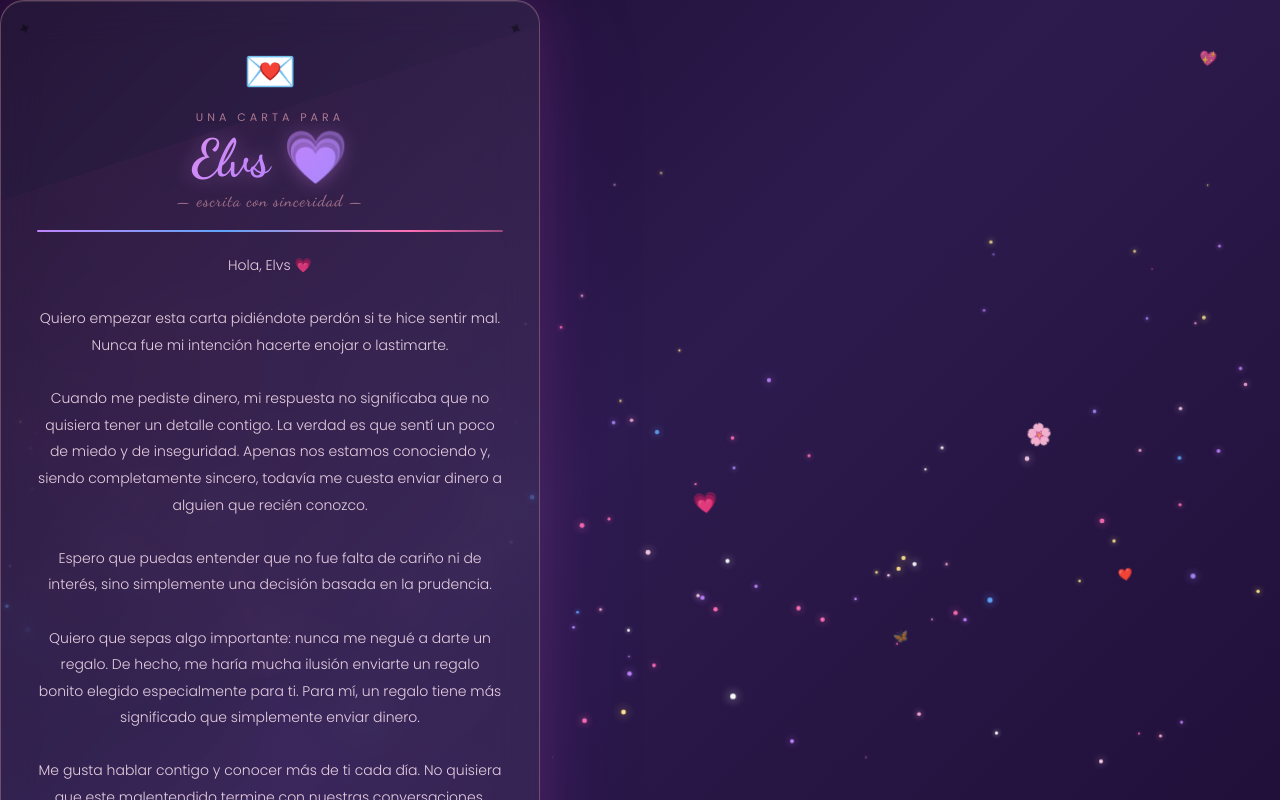
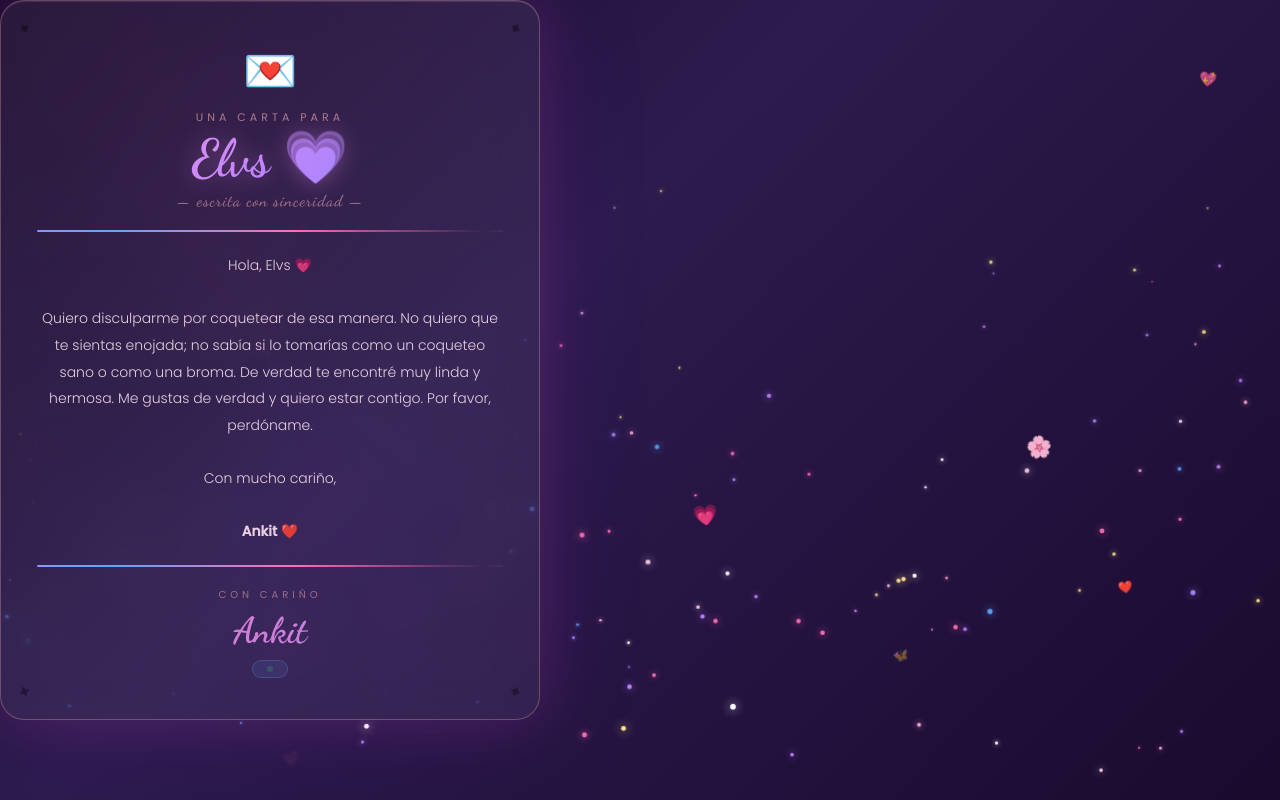
Before and after one commit to Ankitmod4/Card, a React (Vite) app: page / in a window 1280 px wide. Shown: the top 800 px of the page. Built offline with nearby package versions, Linux system fonts and the light colour scheme.

Commit message:
Replace money paragraph with apology for flirting

```diff
--- a/src/App.jsx
+++ b/src/App.jsx
@@ -112,48 +112,7 @@ export default function App() {
             Hola, Elvs 💗
             <br /><br />
 
-            Quiero empezar esta carta pidiéndote perdón si te hice sentir mal.
-            Nunca fue mi intención hacerte enojar o lastimarte.
-
-            <br /><br />
-
-            Cuando me pediste dinero, mi respuesta no significaba que no quisiera
-            tener un detalle contigo. La verdad es que sentí un poco de miedo y
-            de inseguridad. Apenas nos estamos conociendo y, siendo completamente
-            sincero, todavía me cuesta enviar dinero a alguien que recién conozco.
-
-            <br /><br />
-
-            Espero que puedas entender que no fue falta de cariño ni de interés,
-            sino simplemente una decisión basada en la prudencia.
-
-            <br /><br />
-
-            Quiero que sepas algo importante: nunca me negué a darte un regalo.
-            De hecho, me haría mucha ilusión enviarte un regalo bonito elegido
-            especialmente para ti. Para mí, un regalo tiene más significado que
-            simplemente enviar dinero.
-
-            <br /><br />
-
-            Me gusta hablar contigo y conocer más de ti cada día. No quisiera que
-            este malentendido termine con nuestras conversaciones.
-
-            <br /><br />
-
-            Si te hice sentir decepcionada o pensaste que no me importabas,
-            te pido perdón de corazón. Mi intención siempre ha sido tratarte con
-            respeto, sinceridad y cariño.
-
-            <br /><br />
-
-            Ojalá puedas perdonarme y darme la oportunidad de seguir conociéndote.
-            Espero que podamos dejar este momento atrás y seguir hablando con una
-            sonrisa.
-
-            <br /><br />
-
-            Gracias por leer esta carta.
+            Quiero disculparme por coquetear de esa manera. No quiero que te sientas enojada; no sabía si lo tomarías como un coqueteo sano o como una broma. De verdad te encontré muy linda y hermosa. Me gustas de verdad y quiero estar contigo. Por favor, perdóname.
 
             <br /><br />
 
```
